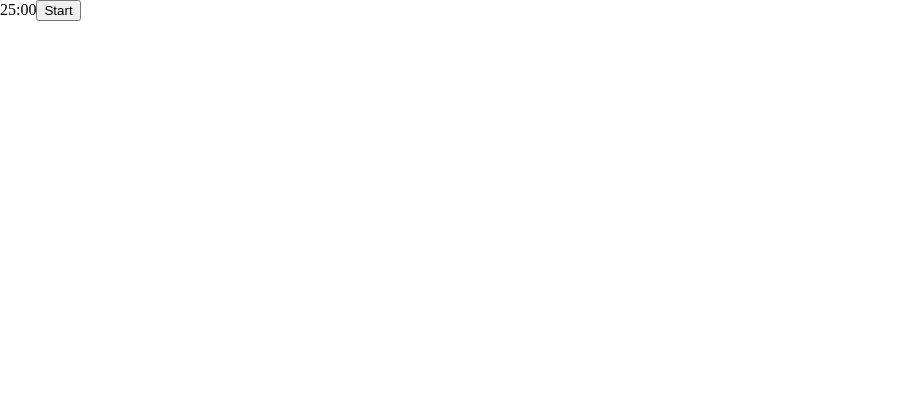
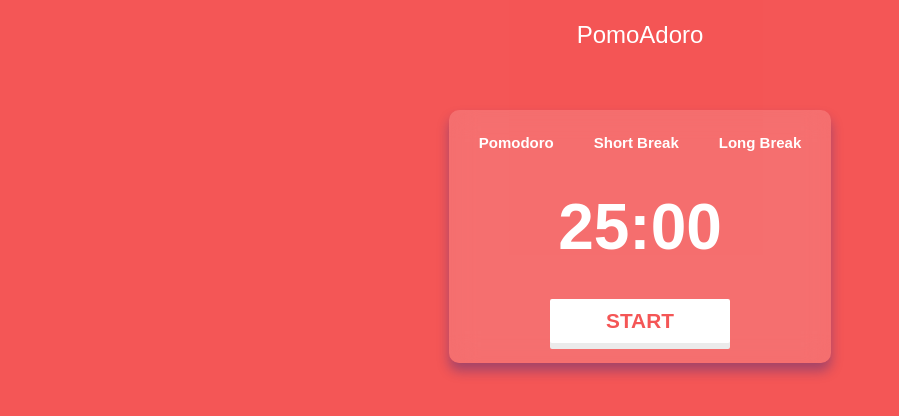
Before and after one commit to ThyagoFontenele/Pomodoro-Web, a React (Create React App) app: page / in a window 1280 px wide. Shown: the top 416 px of the page, without its empty margins (0-899 px from the left). Built offline with nearby package versions, Linux system fonts and the light colour scheme.

Commit message:
timer funcionando e estilizado

```diff
--- a/package.json
+++ b/package.json
@@ -9,6 +9,7 @@
     "react": "^17.0.2",
     "react-dom": "^17.0.2",
     "react-scripts": "5.0.0",
+    "styled-components": "^5.3.3",
     "web-vitals": "^2.1.4"
   },
   "scripts": {
--- a/src/App.js
+++ b/src/App.js
@@ -1,30 +1,21 @@
-import { useState, useEffect, useRef } from 'react';
+
+import { AppContainer } from './AppStyle';
+import { Display } from './components/Display';
+import { Header } from './components/Header';
+
+
+import { useContext } from 'react';
+import {GlobalContext} from './Context/GlobalContext';
 
 function App() {
-  const [totalSeconds, setTotalSeconds] = useState(60 * 25);
 
-  const [minutes, setMinutes] = useState(Math.floor(totalSeconds / 60))
-  const [seconds, setSeconds] = useState(totalSeconds % 60);
-  const [toggleStart, setToggleStart] = useState(false);
-
-  const timeout = useRef();
-
-  useEffect(() => {
-    clearTimeout(timeout.current);
-    if(toggleStart){
-      timeout.current = setTimeout(()=>{
-        setTotalSeconds(state => state - 1);
-        setMinutes(Math.floor(totalSeconds / 60));
-        setSeconds(totalSeconds % 60);
-      }, 1000)
-    }
-  }, [totalSeconds, toggleStart])
+  const {type} = useContext(GlobalContext);
 
   return (
-    <div className="App">
-      <span>{String(minutes).padStart(2, "0")}:{String(seconds).padStart(2, "0")}</span>
-      <button onClick={() => setToggleStart(state => !state)}>{toggleStart ? 'Stop' : 'Start'}</button>
-    </div>
+      <AppContainer type={type}>
+        <Header />
+        <Display/>
+      </AppContainer>
   );
 }
 
--- /dev/null
+++ b/src/AppStyle.js
@@ -0,0 +1,21 @@
+import styled from 'styled-components';
+
+export const AppContainer = styled.div`
+    background-color: ${props => {
+        if(props.type === 1  ){
+            return 'rgba(239, 14, 14, 0.7)';
+        }
+        else if(props.type === 2){
+            return 'rgb(76, 145, 149)';
+        }
+        else{
+            return 'rgb(69, 124, 163)';
+        }
+    }};
+    height: 100vh;
+    transition: 0.4s;
+    display: flex;
+    flex-direction: column;
+    align-items: center;
+    gap: 40px;
+`;
--- /dev/null
+++ b/src/Context/GlobalContext.js
@@ -0,0 +1,15 @@
+import { createContext, useState } from 'react';
+
+
+export const GlobalContext = createContext();
+
+export function Provider({children}){
+
+    const [type, setType] = useState(1);
+
+    return(
+        <GlobalContext.Provider value={{type, setType}}>
+            {children}
+        </GlobalContext.Provider>
+    )
+}
--- /dev/null
+++ b/src/components/Display/index.jsx
@@ -0,0 +1,84 @@
+import { Container } from "./style";
+import { useState, useEffect, useRef, useContext } from 'react';
+
+import { GlobalContext } from "../../Context/GlobalContext";
+
+export function Display(){
+
+  const {type,setType} = useContext(GlobalContext);
+
+  const workTime = 60 * 25;
+  const breakTime = 60 * 5;
+  const longBreakTime = 60 * 15;
+
+  const [totalSeconds, setTotalSeconds] = useState(workTime);
+  const [minutes, setMinutes] = useState(0)
+  const [seconds, setSeconds] = useState(0);
+  const [toggleStart, setToggleStart] = useState(false);
+  const [countPomodoro, setCountPomodoro] = useState(1);
+  const timeout = useRef();
+
+  useEffect(() => {
+
+    clearTimeout(timeout.current);
+
+    if(toggleStart){
+      timeout.current = setTimeout(()=>{
+        if(totalSeconds > 0){
+          setTotalSeconds(state => state - 1);
+        }
+        else{
+          setToggleStart(false);
+          if(type === 1 && countPomodoro < 4){
+            setCountPomodoro(state => state + 1);
+            setType(2);
+          }
+          else if(type === 1 && countPomodoro === 4){
+            setCountPomodoro(1);
+            setType(3);
+          }
+          else{
+            setType(1);
+          }
+        }
+      }, 1000)
+    }
+  }, [totalSeconds, toggleStart])
+
+  useEffect(() => {
+    setMinutes(Math.floor(totalSeconds / 60));
+    setSeconds(totalSeconds % 60);
+  }, [totalSeconds])
+
+    useEffect(() => {
+        switch(type){
+            case 1:
+                setToggleStart(false);
+                setTotalSeconds(workTime);
+                setType(1);
+            break;
+            case 2:
+                setToggleStart(false);
+                setTotalSeconds(breakTime);
+                setType(2);
+            break;
+            case 3:
+                setToggleStart(false);
+                setTotalSeconds(longBreakTime);
+                setType(3);
+            break;
+        }
+    }, [type])
+
+    return(
+        <Container isActive={toggleStart} type={type}>
+            <ul>
+                <li onClick={() => {setType(1); setCountPomodoro(1);}}>Pomodoro</li>
+                <li onClick={() => {setType(2); setCountPomodoro(1);}}>Short Break</li>
+                <li onClick={() => {setType(3); setCountPomodoro(1);}}>Long Break</li>
+            </ul>
+            <span>{String(minutes).padStart(2, "0")}:{String(seconds).padStart(2, "0")}</span>
+            <button onClick={() => setToggleStart(state => !state)}>{toggleStart ? 'STOP' : 'START'}</button>
+        </Container>
+    )
+}
--- /dev/null
+++ b/src/components/Display/style.js
@@ -0,0 +1,99 @@
+import styled from 'styled-components';
+
+export const Container = styled.div`
+    background: rgba( 255, 255, 255, 0.15 );
+    box-shadow: 0 8px 12px 0 rgba( 31, 38, 135, 0.37 );
+    backdrop-filter: blur( 13.5px );
+    -webkit-backdrop-filter: blur( 13.5px );
+    border-radius: 10px;
+    border: none;
+    display: flex;
+    flex-direction: column;
+    align-items: center;
+    justify-content: center;
+    gap: 40px 20px;
+    padding: 20px;
+    margin: 0px auto;
+    max-width: 500px;
+
+    ul{
+        display: flex;
+        gap: 20px;
+        li{
+            color: white;
+            font-weight: 600;
+            font-size: 15px;
+            font-family: Arial, Helvetica, sans-serif;
+            cursor: pointer;
+            padding: 5px 10px;
+            border-radius: 4px;
+            &:hover{
+                background-color: rgba(0, 14, 14, 0.22);
+            }
+        }
+    }
+    span{
+        font-size: 4rem;
+        font-weight: bold;
+        font-family: Arial, Helvetica, sans-serif;
+        color: #fff;
+    }
+    button{
+        padding: 10px 0;
+        width: 180px;
+        cursor: pointer;
+        font-size: 1.3rem;
+        border: none;
+        border-radius: 2px;
+        color: ${ props =>{
+            if(props.type === 1  ){
+                return 'rgba(239, 14, 14, 0.7)';
+            }
+            else if(props.type === 2){
+                return 'rgb(76, 145, 149)';
+            }
+            else{
+                return 'rgb(69, 124, 163)';
+            }
+        }
+        };
+        font-weight: bold;
+        font-family: Arial, Helvetica, sans-serif;
+        background-color: #fff;
+        box-shadow: ${props => props.isActive ? 'none' : 'rgb(235 235 235) 0px 6px 0px'};
+        transform: ${props => props.isActive ? 'translateY(6px)' : ''};
+        &:active{
+            box-shadow: none;
+            transform: translateY(6px);
+        }
+        position: relative;
+        &::before{
+            content: '';
+            opacity: ${props => props.isActive ? '1' : '0'};
+            width: 10px;
+            height: 10px;
+            border-radius: 50%;
+            border: ${ props =>{
+                if(props.type === 1  ){
+                    return '3px solid rgba(239, 14, 14, 0.7)';
+                }
+                else if(props.type === 2){
+                    return '3px solid rgb(76, 145, 149)';
+                }
+                else{
+                    return '3px solid rgb(69, 124, 163)';
+                }
+            }};
+            border-top-color: #fff;
+            position: absolute;
+            right: 30px;
+            top: 15px;
+            animation: tick 1s linear infinite;
+        }
+        @keyframes tick {
+            from{
+                transform: rotate(360deg);
+            }
+        }
+    }
+`;
--- /dev/null
+++ b/src/components/Header/index.jsx
@@ -0,0 +1,10 @@
+import { Container } from "./style"
+
+export function Header(){
+
+    return(
+        <Container>
+            <h1>PomoAdoro</h1>
+        </Container>
+    )
+}
--- /dev/null
+++ b/src/components/Header/style.js
@@ -0,0 +1,15 @@
+import styled from 'styled-components';
+
+export const Container = styled.header`
+    width: 100%;
+    height: 70px;
+    box-sizing: border-box;
+    color: white;
+    font-size: 1.5rem;
+    color: white;
+    display: flex;
+    align-items: center;
+    justify-content: center;
+    font-family: Arial, Helvetica, sans-serif;
+    font-weight: 500;
+`;
--- a/src/index.js
+++ b/src/index.js
@@ -2,10 +2,12 @@ import React from 'react';
 import ReactDOM from 'react-dom';
 import './index.css';
 import App from './App';
-
+import { Provider } from './Context/GlobalContext';
 ReactDOM.render(
-  <React.StrictMode>
-    <App />
-  </React.StrictMode>,
+  <Provider>
+    <React.StrictMode>
+      <App />
+    </React.StrictMode>
+  </Provider>,
   document.getElementById('root')
 );
```
Also changed, not shown: 1 other file (tests, documents, lock files or other folders).
